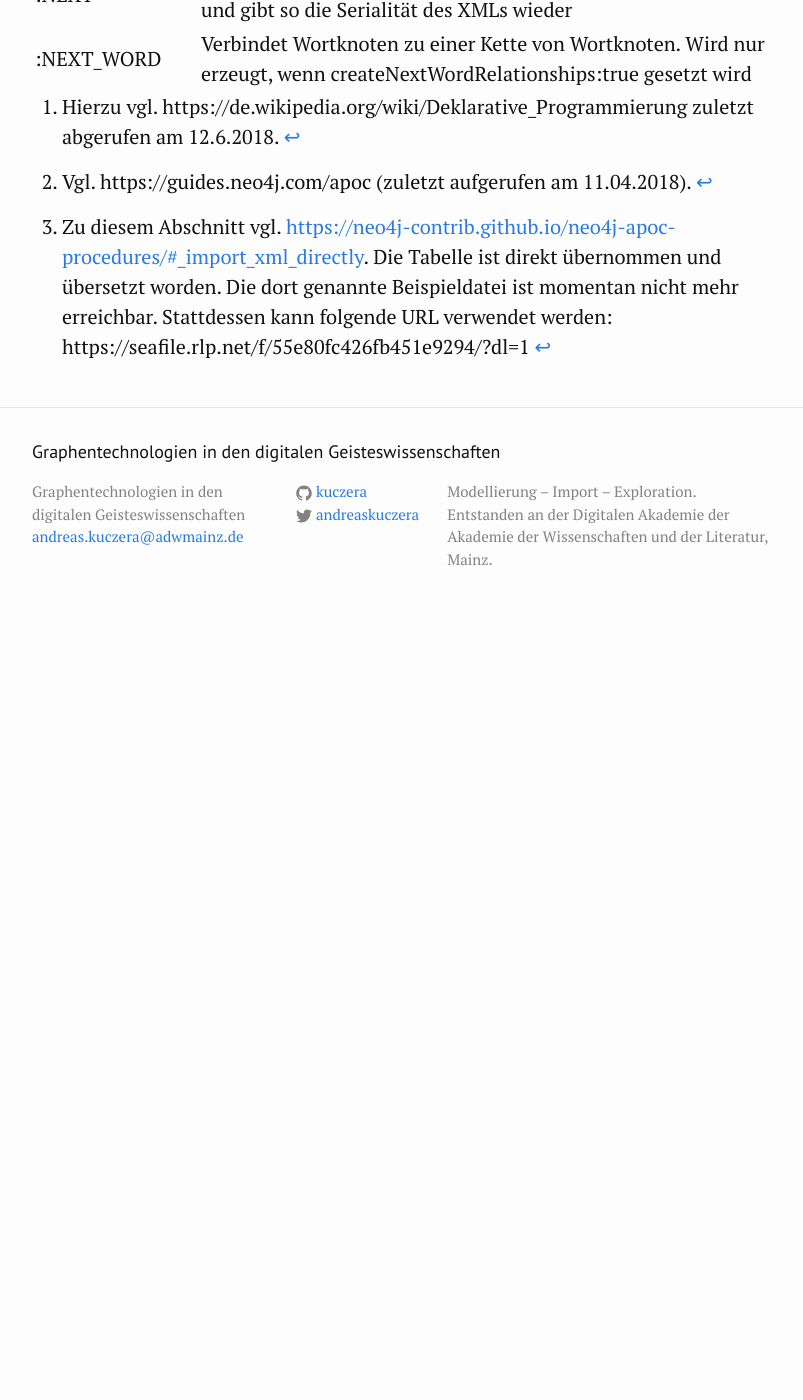
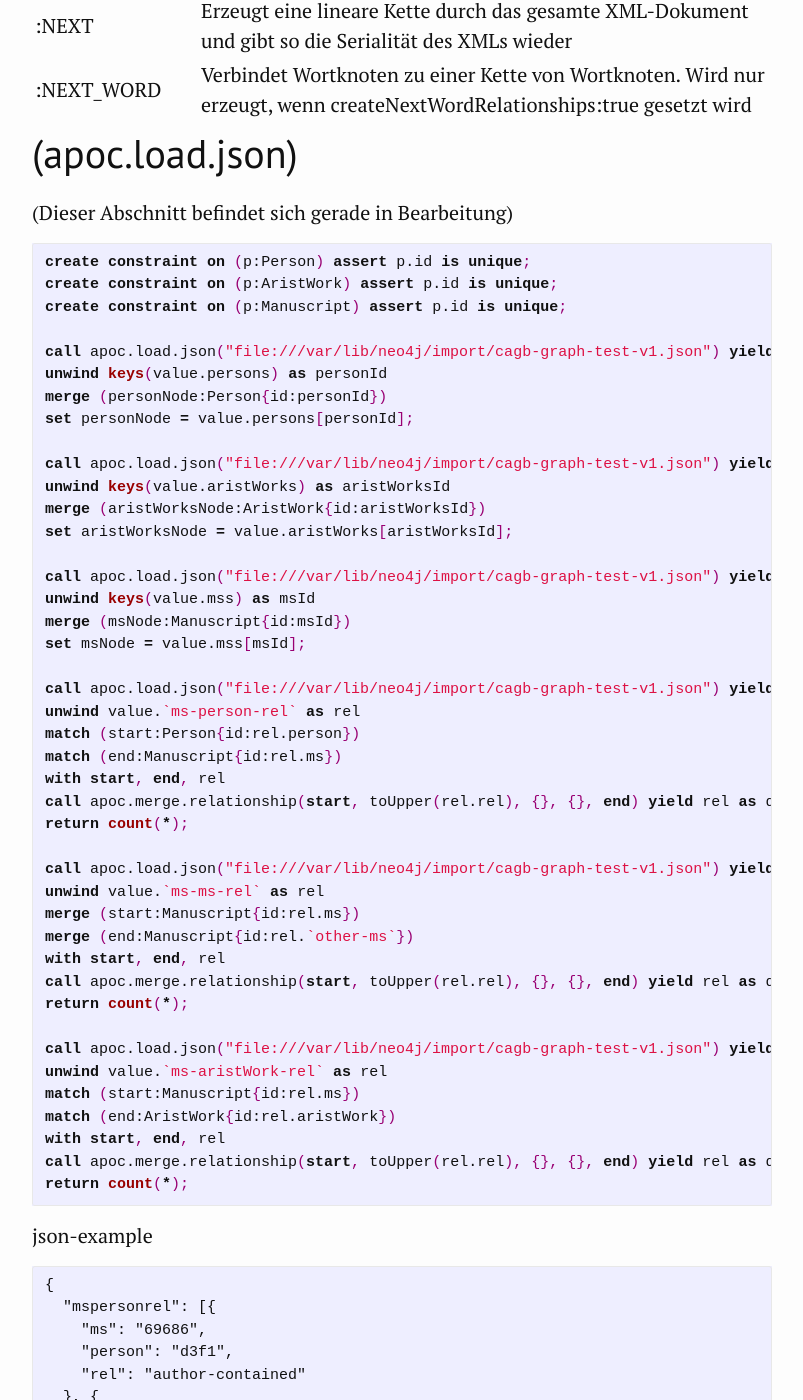
Before and after one commit to kuczera/Graphentechnologien, a Jekyll site: the page built from docs/85-cypher-fuer-Fortgeschrittene.md, in a window 1280 px wide and 1400 px high, scrolled down 5685 px. Shown: the whole window, without its empty margins (238-1041 px from the left). Built offline with Jekyll 4.4.1, drawn with Linux system fonts in a browser that asks for light colours; before the commit the page ends 6315 px from its top, so only the background shows below that; some of the changed text lies outside the part shown.

Commit message:
Netzwerkanalyse ergänzt, apoc.import.json angefangen

```diff
--- a/docs/85-cypher-fuer-Fortgeschrittene.md
+++ b/docs/85-cypher-fuer-Fortgeschrittene.md
@@ -138,6 +138,103 @@ Mit dem Befehl apoc.load.xml ist es möglich, einen xml-Baum 1:1 in die Graphdat
 |:NEXT_WORD|Verbindet Wortknoten zu einer Kette von Wortknoten. Wird nur erzeugt, wenn createNextWordRelationships:true gesetzt wird|
 
 
+# (apoc.load.json)
+
+(Dieser Abschnitt befindet sich gerade in Bearbeitung)
+
+~~~cypher
+create constraint on (p:Person) assert p.id is unique;
+create constraint on (p:AristWork) assert p.id is unique;
+create constraint on (p:Manuscript) assert p.id is unique;
+
+call apoc.load.json("file:///var/lib/neo4j/import/cagb-graph-test-v1.json") yield value
+unwind keys(value.persons) as personId
+merge (personNode:Person{id:personId})
+set personNode = value.persons[personId];
+
+call apoc.load.json("file:///var/lib/neo4j/import/cagb-graph-test-v1.json") yield value
+unwind keys(value.aristWorks) as aristWorksId
+merge (aristWorksNode:AristWork{id:aristWorksId})
+set aristWorksNode = value.aristWorks[aristWorksId];
+
+call apoc.load.json("file:///var/lib/neo4j/import/cagb-graph-test-v1.json") yield value
+unwind keys(value.mss) as msId
+merge (msNode:Manuscript{id:msId})
+set msNode = value.mss[msId];
+
+call apoc.load.json("file:///var/lib/neo4j/import/cagb-graph-test-v1.json") yield value
+unwind value.`ms-person-rel` as rel
+match (start:Person{id:rel.person})
+match (end:Manuscript{id:rel.ms})
+with start, end, rel
+call apoc.merge.relationship(start, toUpper(rel.rel), {}, {}, end) yield rel as dummy
+return count(*);
+
+call apoc.load.json("file:///var/lib/neo4j/import/cagb-graph-test-v1.json") yield value
+unwind value.`ms-ms-rel` as rel
+merge (start:Manuscript{id:rel.ms})
+merge (end:Manuscript{id:rel.`other-ms`})
+with start, end, rel
+call apoc.merge.relationship(start, toUpper(rel.rel), {}, {}, end) yield rel as dummy
+return count(*);
+
+call apoc.load.json("file:///var/lib/neo4j/import/cagb-graph-test-v1.json") yield value
+unwind value.`ms-aristWork-rel` as rel
+match (start:Manuscript{id:rel.ms})
+match (end:AristWork{id:rel.aristWork})
+with start, end, rel
+call apoc.merge.relationship(start, toUpper(rel.rel), {}, {}, end) yield rel as dummy
+return count(*);
+~~~
+
+json-example
+
+~~~
+{
+  "mspersonrel": [{
+    "ms": "69686",
+    "person": "d3f1",
+    "rel": "author-contained"
+  }, {
+    "ms": "69686",
+    "person": "p3366450e-0387-43d4-9f04-7f0f1c08dff8",
+    "rel": "scribe"
+  }, {
+    "ms": "69686",
+    "person": "p8c827441-77b4-4e12-8209-7ce8f06060f1",
+    "rel": "scribe"
+  }
+  ],
+  "persons": {
+    "d19f17": {
+      "label": "Castro, Juan Pàez de",
+      "id": "d19f17"
+    },
+    "d10f30": {
+      "label": "Augustinus (Aurelius Augustinus)",
+      "id": "d10f30"
+    },
+    "d22f20": {
+      "label": "Manouel\n Chrysoloras",
+      "id": "d22f20"
+    }
+  },
+  "aristWorks": {
+    "EE": {
+      "label": "Ethica ad Eudemum (EE)",
+      "id": "EE"
+    },
+    "Parva-Naturalia": {
+      "label": "Parva naturalia (Parva Naturalia)",
+      "id": "Parva-Naturalia"
+    },
+    "Hist.-An.": {
+      "label": "Historia animalium (Hist. An.)",
+      "id": "Hist.-An."
+    }
+  }
+
+~~~
 
 [^5cb9]: Vgl. https://guides.neo4j.com/apoc (zuletzt aufgerufen am 11.04.2018).
 
```
Also changed, not shown: other parts of docs/85-cypher-fuer-Fortgeschrittene.md (+3 -3 lines), docs/25_xml2neo4j-kollatz.md (+24 -0 lines), docs/70_Historische_Netzwerkanalyse.md (+1 -1 lines), 1 other file.
